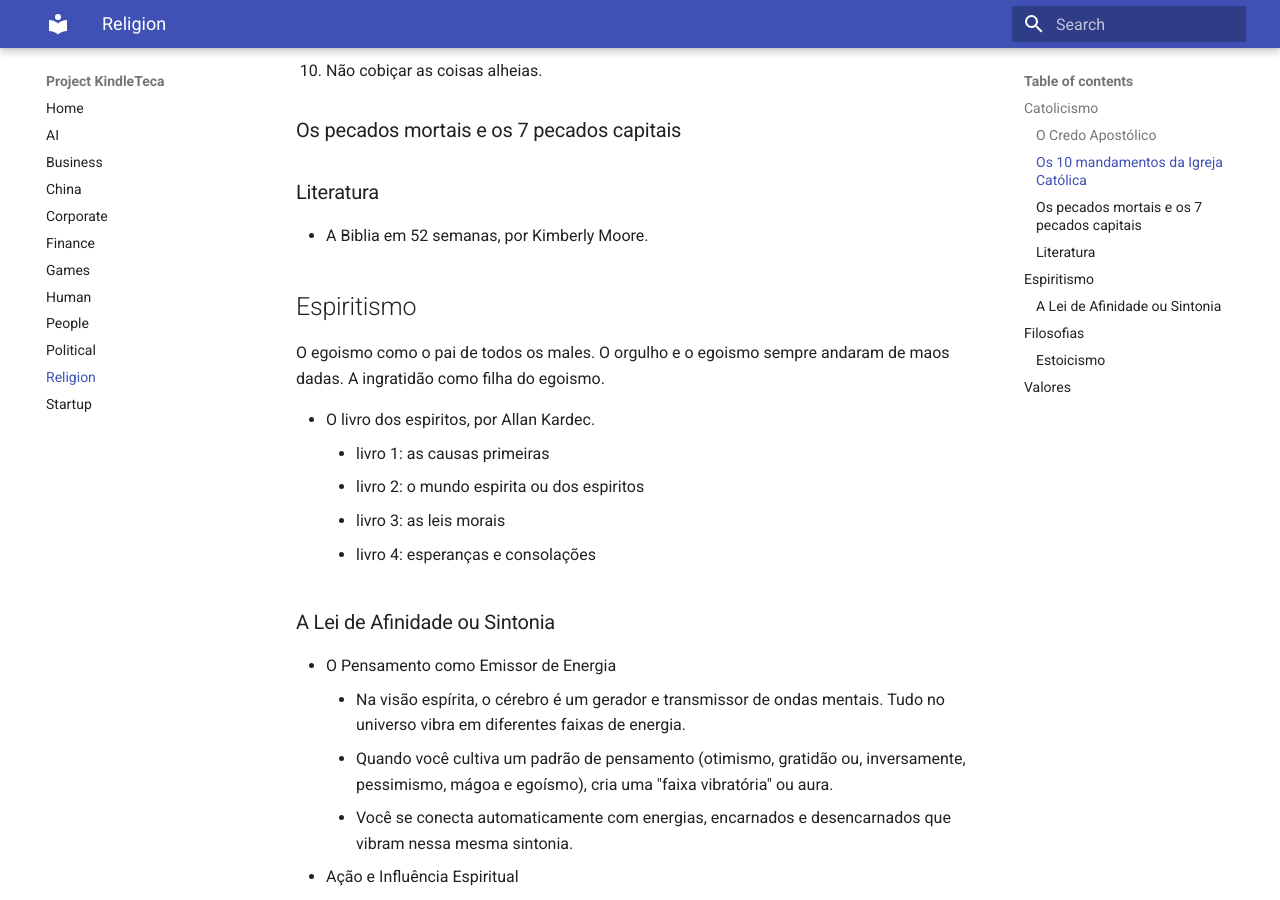
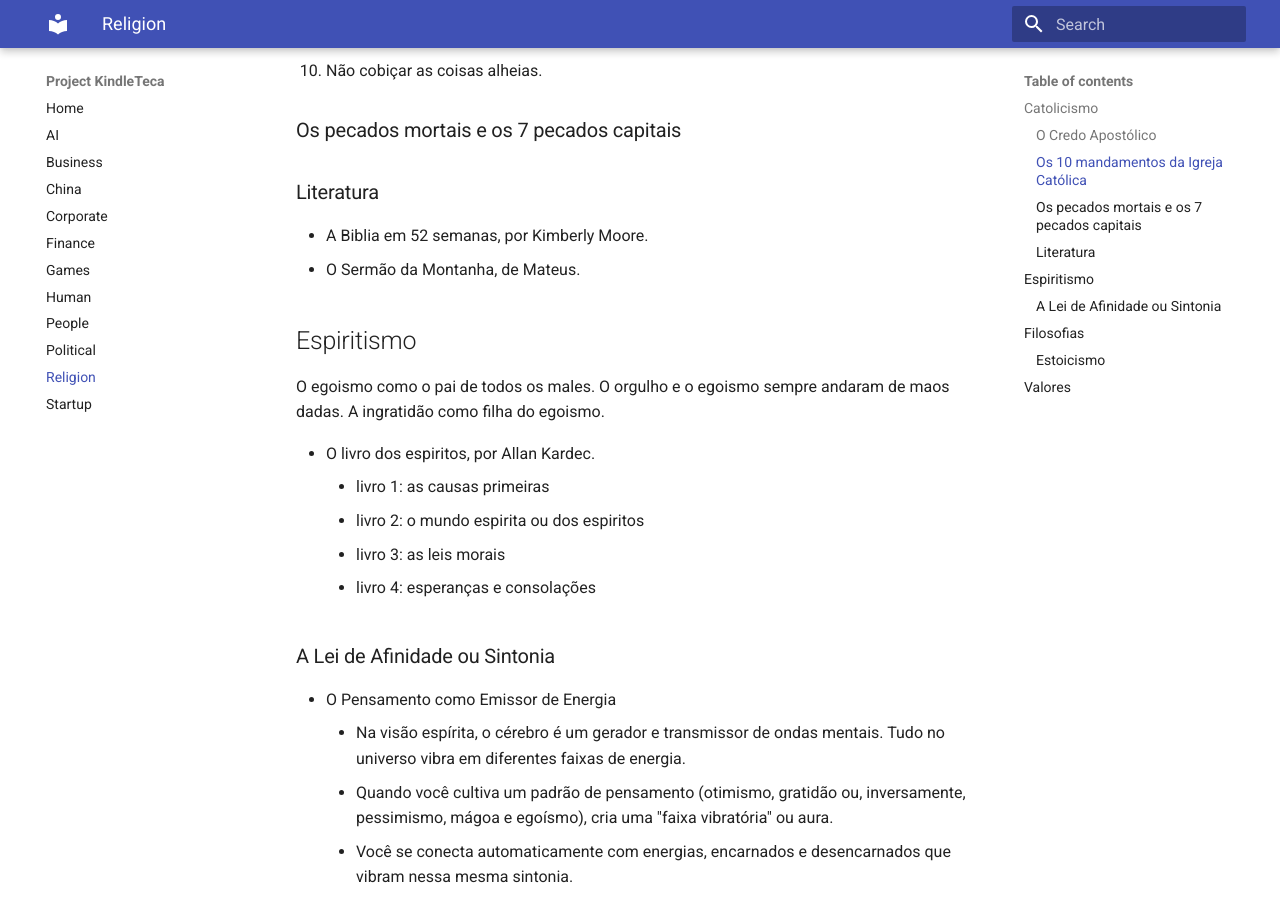
Before and after one commit to renatobrf/kindle-teca, an MkDocs documentation site: the page built from docs/religiao.md, in a window 1280 px wide and 900 px high, scrolled down 943 px. Built offline with MkDocs 1.6.1 and Material for MkDocs 9.7.7, drawn with Linux system fonts in a browser that asks for light colours.

Commit message:
Add 'O Sermão da Montanha' to Literatura section

```diff
--- a/docs/religiao.md
+++ b/docs/religiao.md
@@ -28,6 +28,7 @@
 ### Literatura
 
 - A Biblia em 52 semanas, por Kimberly Moore.
+- O Sermão da Montanha, de Mateus.
 
 ## Espiritismo
 
```
